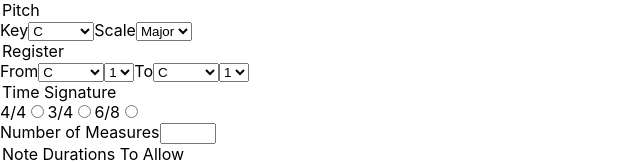
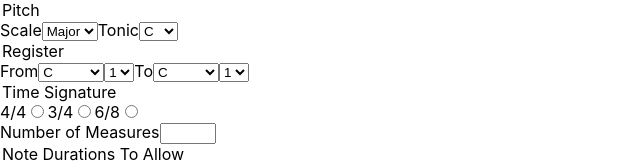
Before and after one commit to technikka/Abnormelodies_UI, a React (Create React App) app: page / in a window 1280 px wide. Shown: the top 162 px of the page, without its empty margins (0-640 px from the left). Built offline with nearby package versions, Linux system fonts and the light colour scheme.

Commit message:
change FormPitch to controlled component, change rendering of tonic selections to dynamically created based on which tonics used within that scale; renamed key variables to tonic.

```diff
--- a/package.json
+++ b/package.json
@@ -11,6 +11,7 @@
     "react": "^18.2.0",
     "react-dom": "^18.2.0",
     "react-scripts": "5.0.1",
+    "uniqid": "^5.4.0",
     "web-vitals": "^2.1.4"
   },
   "scripts": {
--- a/src/components/Form.js
+++ b/src/components/Form.js
@@ -7,7 +7,7 @@ import FormRestDurations from "./FormRestDurations";
 import FormRules from "./FormRules";
 
 const Form = (props) => {
-  const [key, setKey] = useState("C");
+  const [tonic, setTonic] = useState("C");
   const [scale, setScale] = useState("major");
   const [note_start, setNoteStart] = useState("C");
   const [note_end, setNoteEnd] = useState("C");
@@ -30,12 +30,13 @@ const Form = (props) => {
     "1/4": true,
     "1/8": false
   });
+
   const [rules, setRules] = useState({
     "smooth_resolve": false
   });
 
-  const handleKeyChange = (event) => {
-    setKey(event.target.value);
+  const handleTonicChange = (event) => {
+    setTonic(event.target.value);
   };
 
   const handleScaleChange = (event) => {
@@ -89,7 +90,7 @@ const Form = (props) => {
 
   const handleSubmission = () => {
     props.getMelody({
-      key: key,
+      tonic: tonic,
       scale: scale,
       note_start: note_start,
       note_end: note_end,
@@ -109,8 +110,11 @@ const Form = (props) => {
       handleSubmission();
     }}>
       <FormPitch
-        handleKeyChange={handleKeyChange}
+        scale={scale}
         handleScaleChange={handleScaleChange}
+        tonic={tonic}
+        handletonicChange={handleTonicChange}
+
         handleNoteStartChange={handleNoteStartChange}
         handleNoteEndChange={handleNoteEndChange}
         handleOctaveStartChange={handleOctaveStartChange}
--- a/src/components/FormPitch.js
+++ b/src/components/FormPitch.js
@@ -1,30 +1,87 @@
+import uniqid from "uniqid";
 import FormPitchRegister from "./FormPitchRegister";
 
 const FormPitch = (props) => {
+  const majorTonics = [
+    "C",
+    "Db",
+    "D",
+    "Eb",
+    "E",
+    "F",
+    "Fs",
+    "Gb",
+    "G",
+    "Ab",
+    "A",
+    "Bb",
+    "B",
+  ];
+
+  const minorTonics = [
+    "C",
+    "Cs",
+    "D",
+    "Ds",
+    "Eb",
+    "E",
+    "F",
+    "Fs",
+    "G",
+    "Gs",
+    "A",
+    "Bb",
+    "B",
+  ];
+
+  const getSymbol = (type) => {
+    if (type === "b") {
+      return "\u266d";
+    }
+    return "\u266f";
+  };
+
+  const getText = (tonic) => {
+    let symbol;
+    if (tonic.length === 2) {
+      symbol = getSymbol(tonic[1]);
+      return tonic[0] + symbol;
+    }
+    return tonic;
+  };
+
+  const tonicOptions = () => {
+    if (props.scale === "minor") {
+      return minorTonics.map((tonic) => {
+        return <option key={uniqid()} value={tonic}>{getText(tonic)}</option>;
+      });
+    }
+    return majorTonics.map((tonic) => {
+      return <option key={uniqid()} value={tonic}>{getText(tonic)}</option>;
+    });
+  };
+
   return (
     <div>
       <legend>Pitch</legend>
 
-      <label htmlFor="key">Key</label>
-      <select name="selectedKey" onChange={props.handleKeyChange}>
-        <option value="C">C</option>
-        <option value="Db">C&#x266f; / D&#x266d;</option>
-        <option value="D">D</option>
-        <option value="Ds">D&#x266f; / E&#x266d;</option>
-        <option value="E">E</option>
-        <option value="F">F</option>
-        <option value="Fs">F&#x266f; / G&#x266d;</option>
-        <option value="G">G</option>
-        <option value="Gs">G&#x266f; / A&#x266d;</option>
-        <option value="A">A</option>
-        <option value="Bb">A&#x266f; / B&#x266d;</option>
-        <option value="B">B</option>
+      <label htmlFor="scale">Scale</label>
+      <select
+        name="selectedScale"
+        defaultValue={props.scale}
+        onChange={props.handleScaleChange}
+      >
+        <option value="major">Major</option>
+        <option value="minor">Minor</option>
       </select>
 
-      <label htmlFor="scale">Scale</label>
-      <select name="selectedScale" onChange={props.handleScaleChange}>
-        <option value="major">Major</option>
-        <option value="minor">Minor</option>
+      <label htmlFor="tonic">Tonic</label>
+      <select
+        name="selectedTonic"
+        defaultValue={props.tonic}
+        onChange={props.handleTonicChange}
+      >
+        {tonicOptions()}
       </select>
 
       <FormPitchRegister
```
Also changed, not shown: 1 other file (tests, documents, lock files or other folders).
